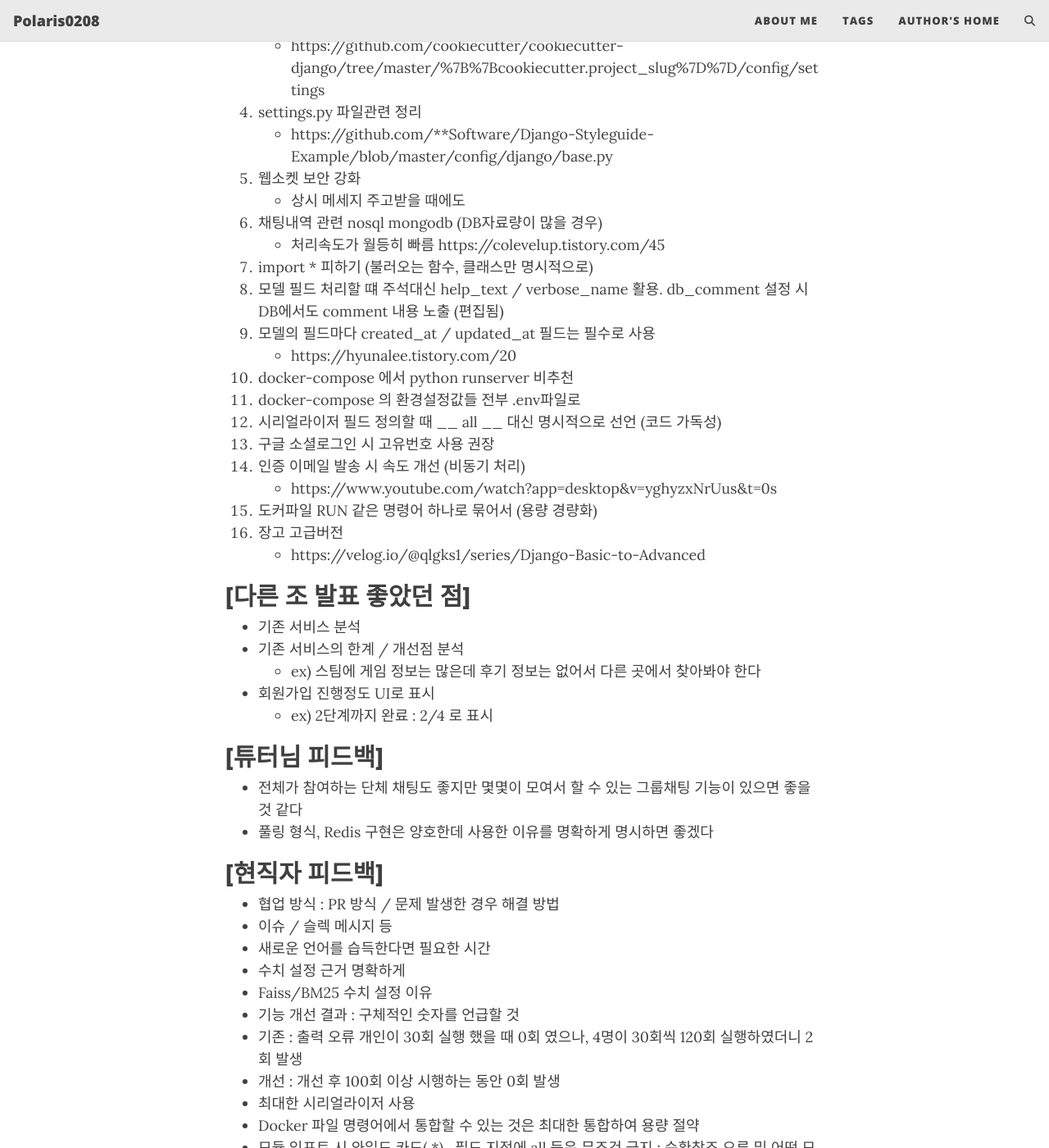
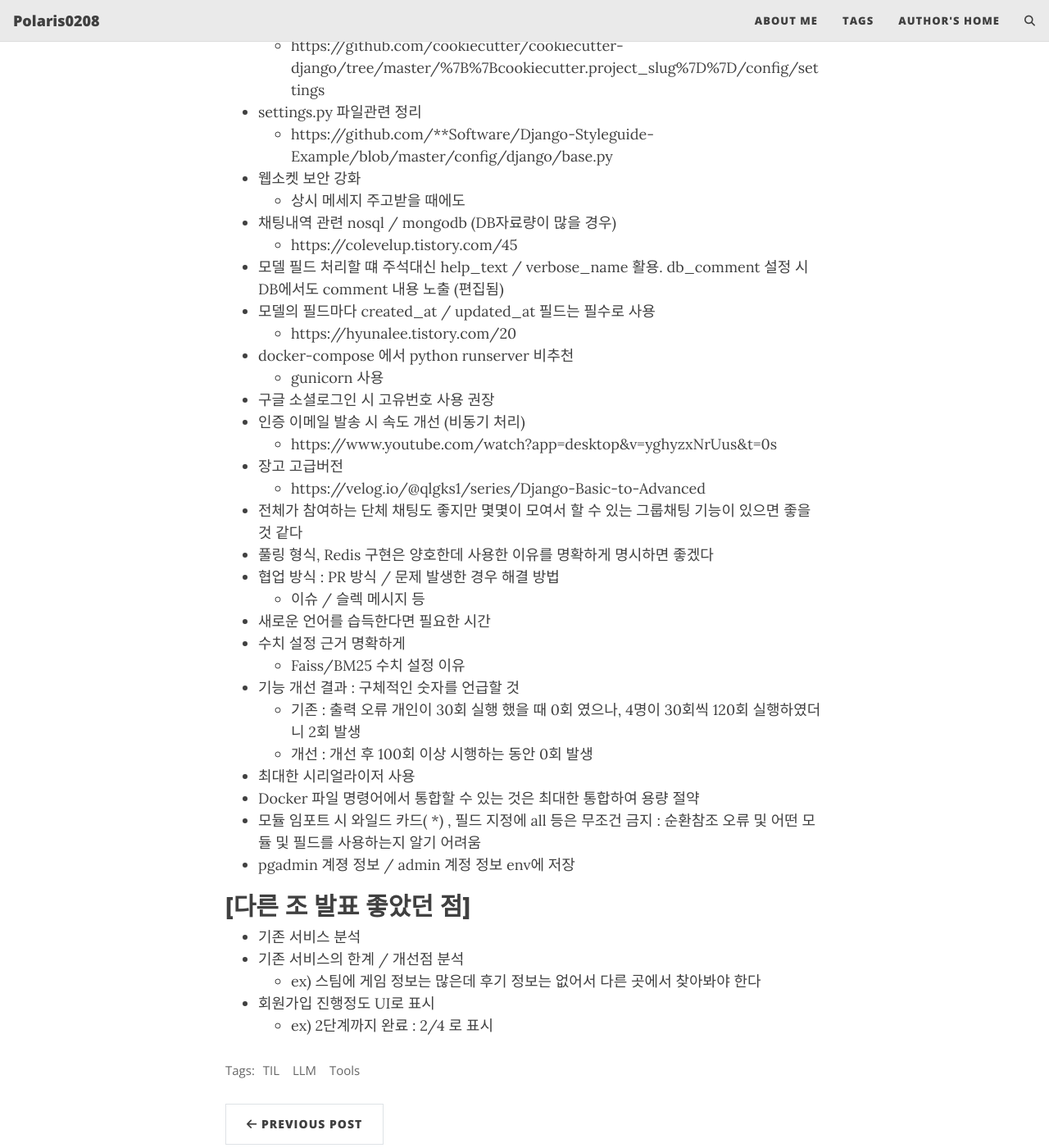
Before and after one commit to polaris0208/polaris0208.github.io, a Jekyll site: the page built from _posts/2025-01-31-Quiz-LLM-DRF-29.md, in a window 1280 px wide and 1400 px high, scrolled down 739 px. Shown: the whole window at 82% size. Built offline with Jekyll 4.4.1, drawn with Linux system fonts in a browser that asks for light colours; comment, search, counter and statistics services are not loaded; some of the changed lines change nothing that is shown.

Commit message:
fix : 정렬, 중복내용 수정

```diff
--- a/_posts/2025-01-31-Quiz-LLM-DRF-29.md
+++ b/_posts/2025-01-31-Quiz-LLM-DRF-29.md
@@ -10,30 +10,41 @@ author: polaris0208
 ---
 
 ## 프로젝트 피드백
-1. 소셜로그인 allauth 활용해서 간단하게 구현 가능
-- https://github.com/potenday-project/tenplestay/blob/main/backend/apps/accounts/views.py
-2. 웹소켓 속도 개선 시 다프네 대신 uvicorn도 사용 가능
-3. cookiecutter 장고 세팅 관련 라이브러리
-- https://github.com/cookiecutter/cookiecutter-django/tree/master/%7B%7Bcookiecutter.project_slug%7D%7D/config/settings
-4. settings.py 파일관련 정리
-- https://github.com/**Software/Django-Styleguide-Example/blob/master/config/django/base.py
-5. 웹소켓 보안 강화
-- 상시 메세지 주고받을 때에도
-6. 채팅내역 관련 nosql mongodb (DB자료량이 많을 경우)
-- 처리속도가 월등히 빠름 https://colevelup.tistory.com/45
-7. import * 피하기 (불러오는 함수, 클래스만 명시적으로)
-8. 모델 필드 처리할 떄 주석대신 help_text / verbose_name 활용. db_comment 설정 시 DB에서도 comment 내용 노출 (편집됨)
-9. 모델의 필드마다 created_at / updated_at 필드는 필수로 사용
-- https://hyunalee.tistory.com/20
-10. docker-compose 에서 python runserver 비추천
-11. docker-compose 의 환경설정값들 전부 .env파일로
-12. 시리얼라이저 필드 정의할 때 __ all __ 대신 명시적으로 선언 (코드 가독성)
-13. 구글 소셜로그인 시 고유번호 사용 권장
-14. 인증 이메일 발송 시 속도 개선 (비동기 처리)
-- https://www.youtube.com/watch?app=desktop&v=yghyzxNrUus&t=0s
-15. 도커파일 RUN 같은 명령어 하나로 묶어서 (용량 경량화)
-16. 장고 고급버전
-- https://velog.io/@qlgks1/series/Django-Basic-to-Advanced
+- 소셜로그인 allauth 활용해서 간단하게 구현 가능
+  - https://github.com/potenday-project/tenplestay/blob/main/backend/apps/accounts/views.py
+- 웹소켓 속도 개선 시 다프네 대신 uvicorn도 사용 가능
+- cookiecutter 장고 세팅 관련 라이브러리
+  - https://github.com/cookiecutter/cookiecutter-django/tree/master/%7B%7Bcookiecutter.project_slug%7D%7D/config/settings
+- settings.py 파일관련 정리
+  - https://github.com/**Software/Django-Styleguide-Example/blob/master/config/django/base.py
+- 웹소켓 보안 강화
+  - 상시 메세지 주고받을 때에도
+- 채팅내역 관련 nosql / mongodb (DB자료량이 많을 경우)
+  - https://colevelup.tistory.com/45
+- 모델 필드 처리할 떄 주석대신 help_text / verbose_name 활용. db_comment 설정 시 DB에서도 comment 내용 노출 (편집됨)
+- 모델의 필드마다 created_at / updated_at 필드는 필수로 사용
+  - https://hyunalee.tistory.com/20
+- docker-compose 에서 python runserver 비추천
+  - gunicorn 사용
+- 구글 소셜로그인 시 고유번호 사용 권장
+- 인증 이메일 발송 시 속도 개선 (비동기 처리)
+  - https://www.youtube.com/watch?app=desktop&v=yghyzxNrUus&t=0s
+- 장고 고급버전
+  - https://velog.io/@qlgks1/series/Django-Basic-to-Advanced
+- 전체가 참여하는 단체 채팅도 좋지만 몇몇이 모여서 할 수 있는 그룹채팅 기능이 있으면 좋을 것 같다
+- 풀링 형식, Redis 구현은 양호한데 사용한 이유를 명확하게 명시하면 좋겠다
+- 협업 방식 : PR 방식 / 문제 발생한 경우 해결 방법
+  - 이슈 / 슬렉 메시지 등
+- 새로운 언어를 습득한다면 필요한 시간
+- 수치 설정 근거 명확하게
+  - Faiss/BM25 수치 설정 이유
+- 기능 개선 결과 : 구체적인 숫자를 언급할 것
+  - 기존 : 출력 오류 개인이 30회 실행 했을 때 0회 였으나, 4명이 30회씩 120회 실행하였더니 2회 발생
+  - 개선 : 개선 후 100회 이상 시행하는 동안 0회 발생
+- 최대한 시리얼라이저 사용
+- Docker 파일 명령어에서 통합할 수 있는 것은 최대한 통합하여 용량 절약
+- 모듈 임포트 시 와일드 카드( *)  , 필드 지정에 all 등은 무조건 금지 : 순환참조 오류 및 어떤 모듈 및 필드를 사용하는지 알기 어려움
+- pgadmin 계졍 정보 / admin 계정 정보 env에 저장
 
 
 ## [다른 조 발표 좋았던 점]
@@ -42,21 +53,3 @@ author: polaris0208
   - ex) 스팀에 게임 정보는 많은데 후기 정보는 없어서 다른 곳에서 찾아봐야 한다
 - 회원가입 진행정도 UI로 표시
   - ex) 2단계까지 완료 : 2/4 로 표시
-
-## [튜터님 피드백]
-- 전체가 참여하는 단체 채팅도 좋지만 몇몇이 모여서 할 수 있는 그룹채팅 기능이 있으면 좋을 것 같다
-- 풀링 형식, Redis 구현은 양호한데 사용한 이유를 명확하게 명시하면 좋겠다
-
-## [현직자 피드백]
-- 협업 방식 : PR 방식 / 문제 발생한 경우 해결 방법
-- 이슈 / 슬렉 메시지 등
-- 새로운 언어를 습득한다면 필요한 시간
-- 수치 설정 근거 명확하게
-- Faiss/BM25 수치 설정 이유
-- 기능 개선 결과 : 구체적인 숫자를 언급할 것
-- 기존 : 출력 오류 개인이 30회 실행 했을 때 0회 였으나, 4명이 30회씩 120회 실행하였더니 2회 발생
-- 개선 : 개선 후 100회 이상 시행하는 동안 0회 발생
-- 최대한 시리얼라이저 사용
-- Docker 파일 명령어에서 통합할 수 있는 것은 최대한 통합하여 용량 절약
-- 모듈 임포트 시 와일드 카드( *)  , 필드 지정에 all 등은 무조건 금지 : 순환참조 오류 및 어떤 모듈 및 필드를 사용하는지 알기 어려움
-- pgadmin 계졍 정보 / admin 계정 정보 env에 저장
```
